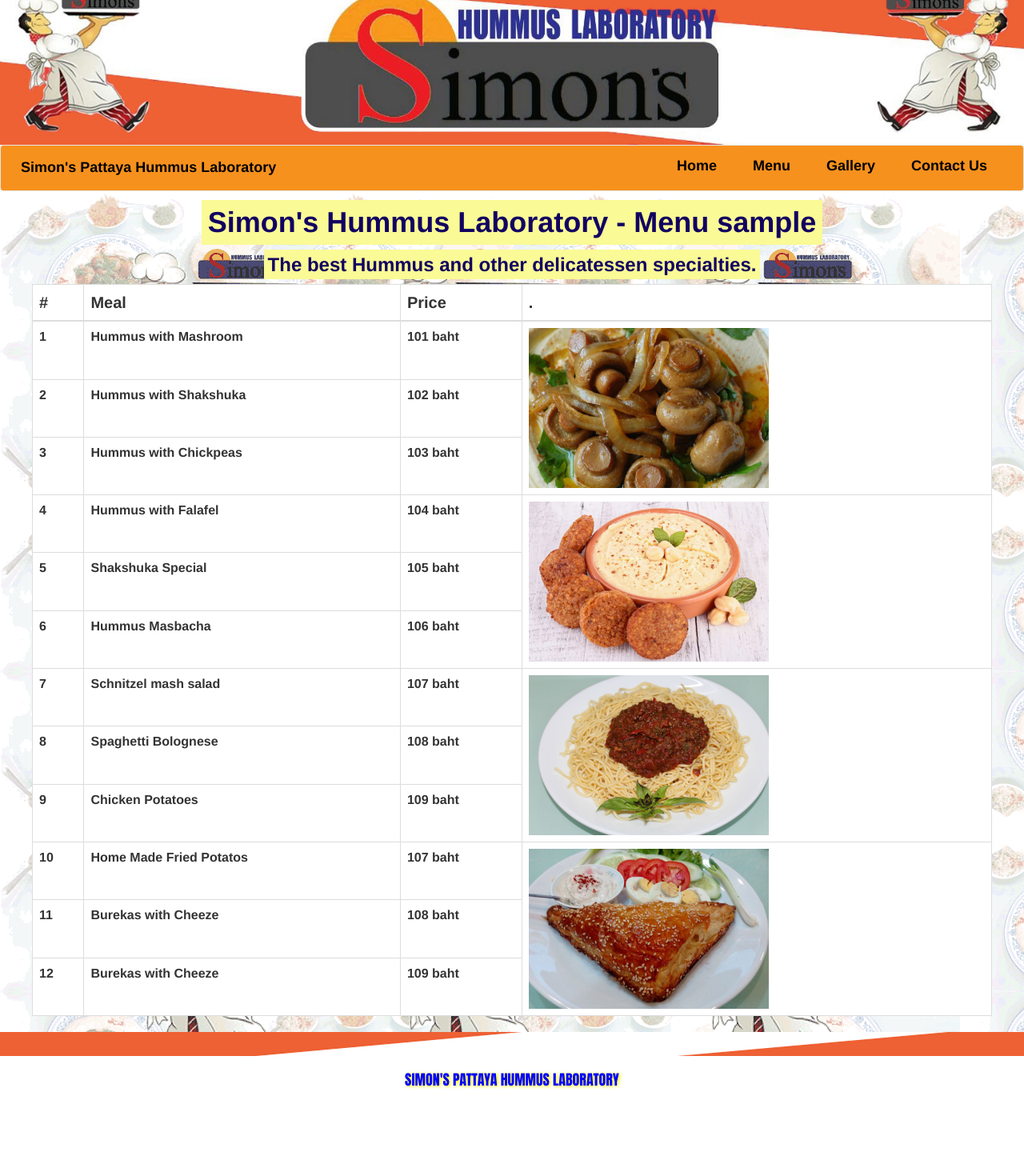
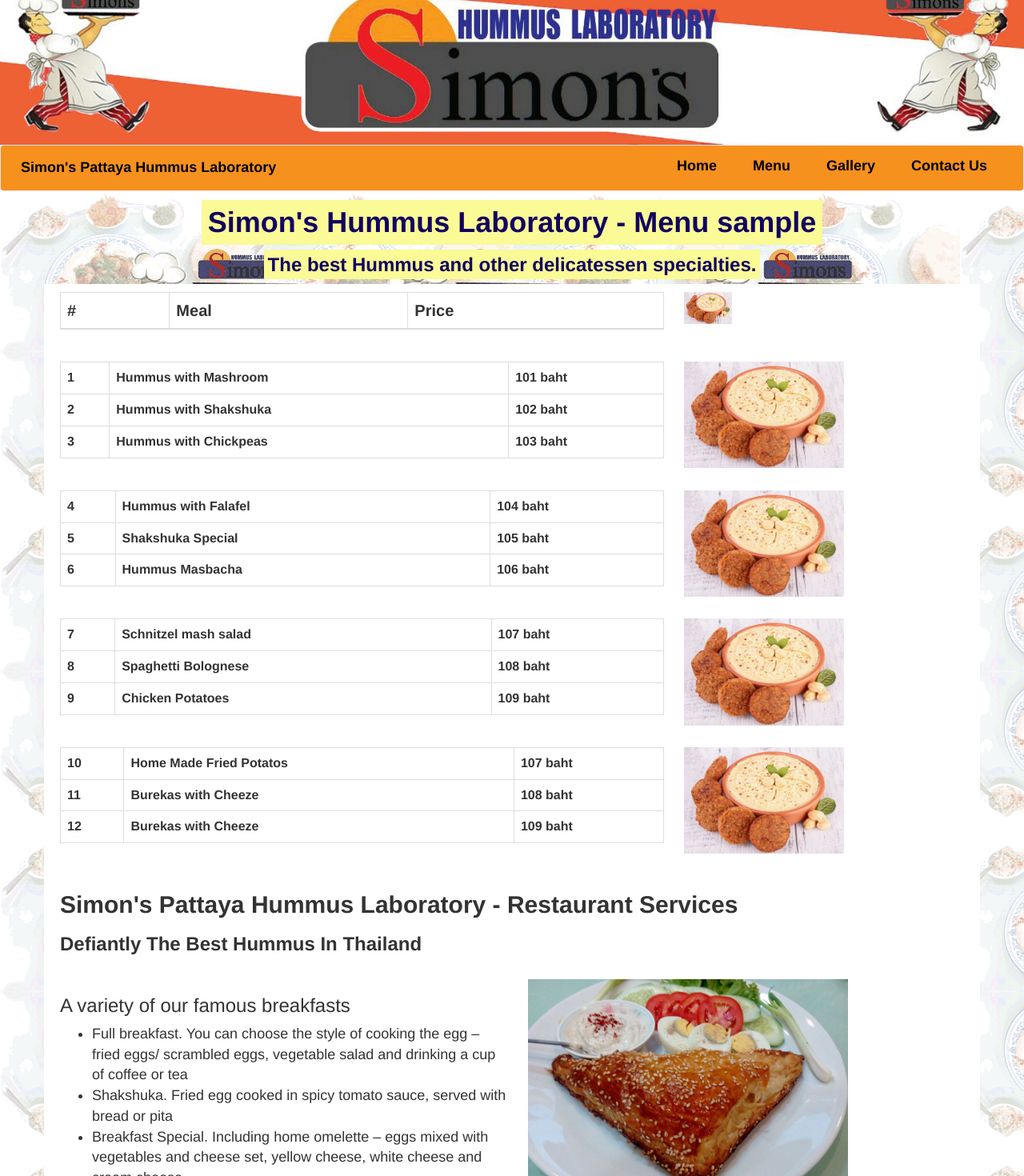
Before and after one commit to frontEndExpert/hummus-server, an Angular app: page /menu in a window 1280 px wide. Shown: the part 32-1502 px from the top of the page at 80% size. Before the commit the page ends 1412 px from the top, so only its background shows below. Built offline with nearby package versions, Linux system fonts and the light colour scheme.

Commit message:
improve menu design

```diff
--- a/src/app/app.module.ts
+++ b/src/app/app.module.ts
@@ -11,11 +11,9 @@
 import { GmapComponent } from './gmap/gmap.component';
 
 import { HttpModule } from '@angular/http';
-//import { routing }    from './app.routing';
 import { AppRoutingModule } from './app-routing.module';
 import { LocationStrategy, HashLocationStrategy } from '@angular/common';
 
-//import { AgmCoreModule } from '@agm/core';
 import { ContactusComponent } from './contactus/contactus.component';
 import { GalleryComponent } from './gallery/gallery.component';
 import { MenuComponent } from './menu/menu.component';
--- a/src/app/menu/menu.component.css
+++ b/src/app/menu/menu.component.css
@@ -1,11 +1,17 @@
 .menu {
     background-image: url('../../assets/images/hummus-bg2.gif');
     background-repeat: repeat-x repeat-y;
+}
+.bgwhite {
+    background-color: white;
 }
 .row div{
     padding: 10px 5px 10px 20px;
     font-size: 18px;
 
+}
+.services{
+    background-color: white;
 }
 table {
     background-color: white;
--- a/src/app/menu/menu.component.html
+++ b/src/app/menu/menu.component.html
@@ -1,24 +1,37 @@
 <div class="menu container-fluid ">
   <div class="container-fluid">
-      <h1 class="text-center"><mark>Simon's Hummus Laboratory - Menu sample
-        </mark></h1>
-      <h3 class="text-center"><mark>The best Hummus and other delicatessen specialties.</mark></h3>
+    <h1 class="text-center">
+      <mark>Simon's Hummus Laboratory - Menu sample
+      </mark>
+    </h1>
+    <h3 class="text-center">
+      <mark>The best Hummus and other delicatessen specialties.</mark>
+    </h3>
+    <div class="bgwhite container">
+      <div class="row">
+        <div class="col-sm-8">
           <table class="table table-bordered table-responsive ">
             <thead>
               <tr>
-            <th class="col-1" >#</th>
-            <th class="col-5" >Meal</th>
-            <th class="col-2" >Price</th>
-            <th class="col-4" >.</th>
+                <th class="col-2">#</th>
+                <th class="col-6">Meal</th>
+                <th class="col-4">Price</th>
               </tr>
             </thead>
+          </table>
+        </div>
+        <div class="col-sm-4">
+          <img src="../../assets/images/hummus-falafel.jpg" class="img-responsive" style="height:40px" alt="Hummus Mashrooms">
+        </div>
+      </div>
+      <div class="row">
+        <div class="col-sm-8">
+          <table class="table table-bordered table-responsive ">
             <tbody>
               <tr>
-            <td><span>1</span></td>
-            <td><span>Hummus with Mashroom</span></td>
-            <td><span>101 baht</span></td>
-            <td rowspan="3"><img src="../../assets/images/hummus-mashrooms1.jpg" class="img-responsive" style="width:300px" alt="Hummus Mashrooms">
-            </td>
+                <td class="col-2">1</td>
+                <td class="col-6">Hummus with Mashroom</td>
+                <td class="col-4">101 baht</td>
               </tr>
               <tr>
                 <td>2</td>
@@ -30,12 +43,22 @@
                 <td>Hummus with Chickpeas</td>
                 <td>103 baht</td>
               </tr>
+            </tbody>
+          </table>
+        </div>
+        <div class="col-sm-4">
+          <img src="../../assets/images/hummus-falafel.jpg" class="img-responsive" style="width:200px" alt="Hummus Mashrooms">
+        </div>
+      </div>
+      <div class="row">
+        <div class="col-sm-8">
+          <table class="table table-bordered table-responsive ">
+            <tbody>
               <tr>
-              <td>4</td>
-              <td>Hummus with Falafel</td>
-              <td>104 baht</td>
-              <td rowspan="3"><img src="../../assets/images/hummus-falafel.jpg" class="img-responsive" style="width:300px" alt="Hummus Mashrooms">
-              </td>
+                <td class="col-2">4</td>
+                <td class="col-6">Hummus with Falafel</td>
+                <td class="col-4">104 baht</td>
+
               </tr>
               <tr>
                 <td>5</td>
@@ -47,12 +70,21 @@
                 <td>Hummus Masbacha</td>
                 <td>106 baht</td>
               </tr>
+            </tbody>
+          </table>
+        </div>
+        <div class="col-sm-4">
+          <img src="../../assets/images/hummus-falafel.jpg" class="img-responsive" style="width:200px" alt="Hummus Mashrooms">
+        </div>
+      </div>
+      <div class="row">
+        <div class="col-sm-8">
+          <table class="table table-bordered table-responsive ">
+            <tbody>
               <tr>
-                <td>7</td>
-                <td>Schnitzel mash salad</td>
-                <td>107 baht</td>
-                <td rowspan="3"><img src="../../assets/images/spaghetti-bolognese.jpg" class="img-responsive" style="width:300px" alt="Hummus Mashrooms">
-                </td>
+                <td class="col-2">7</td>
+                <td class="col-6">Schnitzel mash salad</td>
+                <td class="col-4">107 baht</td>
               </tr>
               <tr>
                 <td>8</td>
@@ -64,12 +96,21 @@
                 <td>Chicken Potatoes</td>
                 <td>109 baht</td>
               </tr>
+            </tbody>
+          </table>
+        </div>
+        <div class="col-sm-4">
+          <img src="../../assets/images/hummus-falafel.jpg" class="img-responsive" style="width:200px" alt="Hummus Mashrooms">
+        </div>
+      </div>
+      <div class="row">
+        <div class="col-sm-8">
+          <table class="table table-bordered table-responsive ">
+            <tbody>
               <tr>
-                  <td>10</td>
-                  <td>Home Made Fried Potatos</td>
-                  <td>107 baht</td>
-                  <td rowspan="3"><img src="../../assets/images/burekas1.jpg" class="img-responsive" style="width:300px" alt="Hummus Mashrooms">
-                  </td>
+                <td class="col-2">10</td>
+                <td class="col-6">Home Made Fried Potatos</td>
+                <td class="col-4">107 baht</td>
               </tr>
               <tr>
                 <td>11</td>
@@ -84,5 +125,138 @@
             </tbody>
           </table>
         </div>
+        <div class="col-sm-4">
+          <img src="../../assets/images/hummus-falafel.jpg" class="img-responsive" style="width:200px" alt="Hummus Mashrooms">
+        </div>
+      </div>
+    </div>
 
+
+
+    <div class="bgwhite container">
+      <div class="row">
+        <div class="col-sm-12 services">
+          <h2>
+            <b>Simon's Pattaya Hummus Laboratory - Restaurant Services</b>
+          </h2>
+          <h3>
+            <b>Defiantly The Best Hummus In Thailand</b>
+          </h3>
         </div>
+      </div>
+      <div class="row">
+        <div class="col-sm-6 services">
+          <h3>A variety of our famous breakfasts</h3>
+          <ul>
+            <li>Full breakfast. You can choose the style of cooking the egg – fried eggs/ scrambled eggs, vegetable salad and
+              drinking a cup of coffee or tea</li>
+            <li>Shakshuka. Fried egg cooked in spicy tomato sauce, served with bread or pita</li>
+            <li>Breakfast Special. Including home omelette – eggs mixed with vegetables and cheese set, yellow cheese, white
+              cheese and cream cheese</li>
+          </ul>
+        </div>
+        <div class="col-sm-6 services">
+          <img src="../../assets/images/burekas1.jpg" class="img-responsive" style="width:400px" alt="Hummus Mashrooms">
+        </div>
+      </div>
+      <div class="row">
+        <div class="col-sm-6 services">
+          <img src="../../assets/images/burekas1.jpg" class="img-responsive" style="width:400px" alt="Hummus Mashrooms">
+        </div>
+        <div class="col-sm-6 services">
+          <h3>Hummus plates</h3>
+          <p>Our hummus we produce natural and healthy process granules to the plate without any substances and chemicals while
+            ensuring and maintaining the freshness and turnover chickpeas</p>
+
+          <p>Our hummus dishes there is no substitute or competition in Pattaya, quality, taste and quantity of the dose</p>
+          <p>And most importantly, our home made pita breads are the perfect companion to a delicious hummus meal.</p>
+          <ul>
+            <li>Original hummus plate – chickpeas seasoned with olive oil</li>
+            <li>A plate of hummus and tahini – combined with tahini hummus and olive oil seasoning</li>
+            <li>Mushroom hummus dish – hummus combined sauteed mushrooms in olive oil</li>
+            <li>A plate of hummus and meat – beef combined hummus fried in olive oil and herbs</li>
+          </ul>
+        </div>
+      </div>
+      <div class="row">
+        <div class="col-sm-6 services">
+          <h3>Baking products</h3>
+
+          <p>Baking products are made in our place every day for the pleasure of diners, and can make reservations in the amount
+            of products prior coordination to events or trips outside the restaurant
+          </p>
+          <ul>
+            <li>Burekas cheese – pastry filled with cheese with olives and mushrooms</li>
+            <li>Burekas potatoes – mashed potato pastry filling, herbs and onions</li>
+            <li>Burekas meat – a pastry filled with spicy ground beef</li>
+            <li>Pita bread – baking fresh pita bread daily in the restaurant</li>
+            <li>Roll – baking fresh rolls daily in the restaurant</li>
+          </ul>
+        </div>
+        <div class="col-sm-6 services">
+          <img src="../../assets/images/burekas1.jpg" class="img-responsive" style="width:400px" alt="Hummus Mashrooms">
+        </div>
+      </div>
+      <div class="row">
+        <div class="row">
+          <div class="col-sm-6 services">
+            <img src="../../assets/images/burekas1.jpg" class="img-responsive" style="width:400px" alt="Hummus Mashrooms">
+          </div>
+          <div class="col-sm-6 services">
+            <h3>Light meals</h3>
+
+            <p>Our restaurant serves a selection of regular Light meals for the day, Light meals, satisfying and taste the best
+              of our famous recipes served to the last decade
+            </p>
+            <p>Wiener schnitzel – fried chicken breast topped with crispy spiced additions</p>
+            <ul>
+              <li>Schnitzel fish – fried Nile perch/Pacific Dory in a crispy coating additions</li>
+              <li>Jerusalem mix – Mix fried chicken with onions and spices [Hearts, breast, liver] additions</li>
+              <li>Beef kebab – ground beef patties seasoned additions</li>
+              <li>The house Soup, chicken soup or vegetable soup and more ..</li>
+            </ul>
+          </div>
+        </div>
+
+        <div class="row">
+          <div class="col-sm-6 services">
+            <h3>Food and Cooking</h3>
+
+            <p>Home cooking specialized in our homemade, and popular tastes, our goal is to give the dines / traveler which
+              is far from his country the home feeling
+            </p>
+            <ul>
+              <li>Potatoes chicken dinner – chicken baked with potatoes and onion seasoning mushrooms and spices</li>
+              <li>Spaghetti Napolitana – rich sauce spaghetti with tomato, garlic and spices</li>
+              <li>Spaghetti Bolognese – Spaghetti sauce rich with beef, tomatoes, garlic and spices</li>
+              <li> Stew Saturday – Includes special cooking stew beef, chicken, potatoes, eggs and beans</li>
+            </ul>
+          </div>
+          <div class="col-sm-6 services">
+            <img src="../../assets/images/burekas1.jpg" class="img-responsive" style="width:300px" alt="Hummus Mashrooms">
+          </div>
+        </div>
+        <div class="row">
+          <div class="col-sm-6 services">
+            <img src="../../assets/images/burekas1.jpg" class="img-responsive" style="width:300px" alt="Hummus Mashrooms">
+          </div>
+          <div class="col-sm-6 services">
+            <h3>The house Cakes</h3>
+
+            <p>House cakes baked on continuing the line of the character of the restaurant with an emphasis on quality products
+              and natural as in the motto “real cake and noncommercial” What makes the difference between a cake Commercial
+              [Full margarine and dyes and flavor] real cake as the mother and aunt prepare in natural fruit, cheese and
+              quality dough by hand and feeling for various flavors
+            </p>
+            <ul>
+              <li>Lemon semolina cake</li>
+              <li>Apple pie with crumb crust</li>
+              <li>Cheesecake topped with strawberry / vanilla</li>
+              <li>Chocolate fudge cake</li>
+            </ul>
+          </div>
+        </div>
+      </div>
+    </div>
+  </div>
+</div>
```
Also changed, not shown: src/app/body/body.component.html (+30 -13 lines), 1 other file (tests, documents, lock files or other folders). Lines whose indentation alone changed are shown as unchanged.
